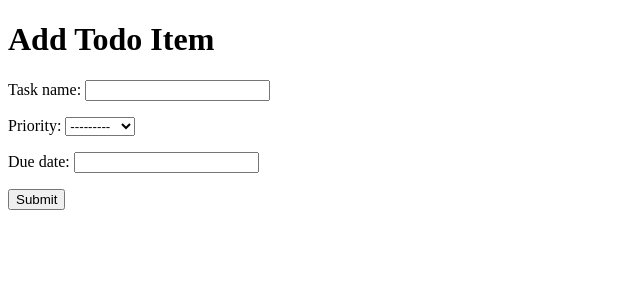
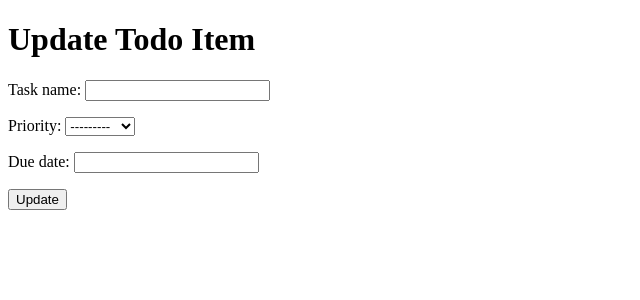
Before and after one commit to radio4444/djangoSpeechRecognition, a Django app: template todolist/templates/todolist/update_todo_item.html in a window 1280 px wide. Shown: the top 300 px of the page, without its empty margins (0-640 px from the left). Run offline with Django 5.2, Linux system fonts and the light colour scheme; the template is opened without the code that fills it: values that come from a table or form of the project are taken from there, others are empty.

Commit message:
User able to update todolist in completed as well. Change Add TodoItem to Update TodoItem in update_todo_item.html

```diff
--- a/todolist/templates/todolist/todo_list.html
+++ b/todolist/templates/todolist/todo_list.html
@@ -25,10 +25,12 @@
         {% for todo_item in completed_items %}
         <li>{{ todo_item.task_name }} - {{ todo_item.priority }} - {{ todo_item.due_date }}
             <span style="color: green;">Completed</span>
+            <a href="{% url 'update_todo_item' todo_item.id %}">
+                <span style ="color:blue;">Update</span>
+            </a>
             <a href="{% url 'delete_todo_item' todo_item.id %}">
                 <span style ="color:red;">Delete</span>
             </a>
-
         </li>
         {% endfor %}
     </ul>
--- a/todolist/templates/todolist/update_todo_item.html
+++ b/todolist/templates/todolist/update_todo_item.html
@@ -2,14 +2,14 @@
 <html lang="en">
 <head>
     <meta charset="UTF-8">
-    <title>Add Todo Item</title>
+    <title>Update Todo Item</title>
 </head>
 <body>
-    <h1>Add Todo Item</h1>
+    <h1>Update Todo Item</h1>
     <form method="post">
         {% csrf_token %}
         {{ form.as_p }}
-        <button type="submit">Submit</button>
+        <button type="submit">Update</button>
     </form>
 </body>
 </html>
```
